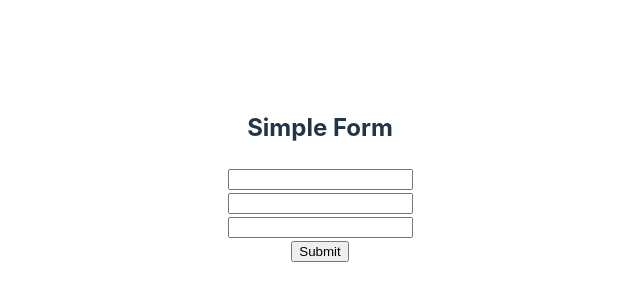
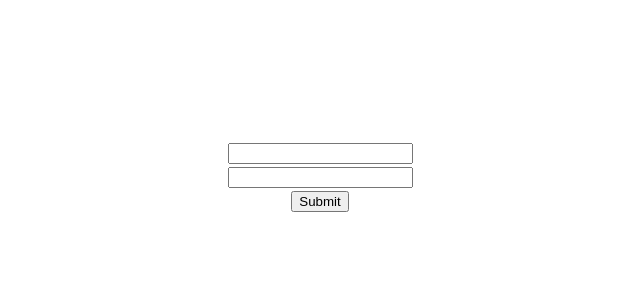
Before and after one commit to atikmahmud482/react2, a React (Vite) app in the folder form-master/: page / in a window 1280 px wide. Shown: the part 224-524 px from the top of the page, without its empty margins (320-960 px from the left). Built offline with nearby package versions, Linux system fonts and the light colour scheme.

Commit message:
RefFrom set up

```diff
--- a/form-master/src/App.jsx
+++ b/form-master/src/App.jsx
@@ -1,4 +1,5 @@
 import "./App.css";
+import RefFrom from "./components/RefForm/RefFrom";
 import SimpleForm from "./components/SimpleForm/SimpleForm";
 import StateFullForm from "./components/StateFullForm/StateFullForm";
 
@@ -6,7 +7,8 @@ function App() {
   return (
     <>
       {/* <SimpleForm></SimpleForm> */}
-      <StateFullForm></StateFullForm>
+      {/* <StateFullForm></StateFullForm> */}
+      <RefFrom></RefFrom>
     </>
   );
 }
--- /dev/null
+++ b/form-master/src/components/RefForm/RefFrom.jsx
@@ -0,0 +1,21 @@
+import React from "react";
+
+const RefFrom = () => {
+  const handleSubmit = (e) => {
+    e.preventDefault();
+  };
+  return (
+    <div>
+      <form onClick={handleSubmit}>
+        <input type="text" name="name" />
+        <br />
+        <input type="email" name="email" />
+        {/* <input type="text" /> */}
+        <br />
+        <input type="submit" value="Submit" />
+      </form>
+    </div>
+  );
+};
+
+export default RefFrom;
```
